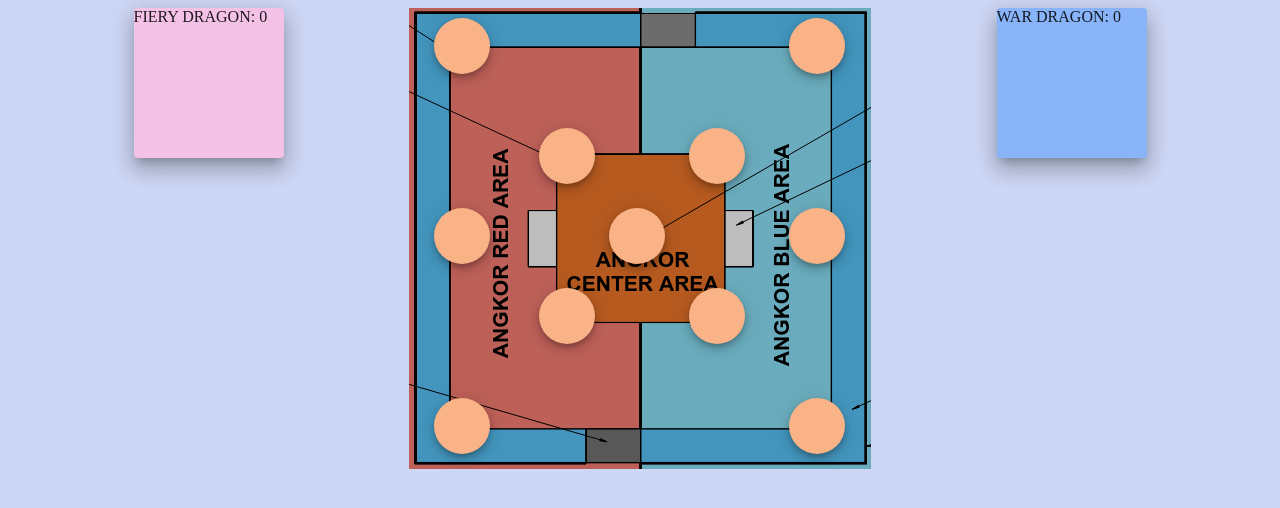
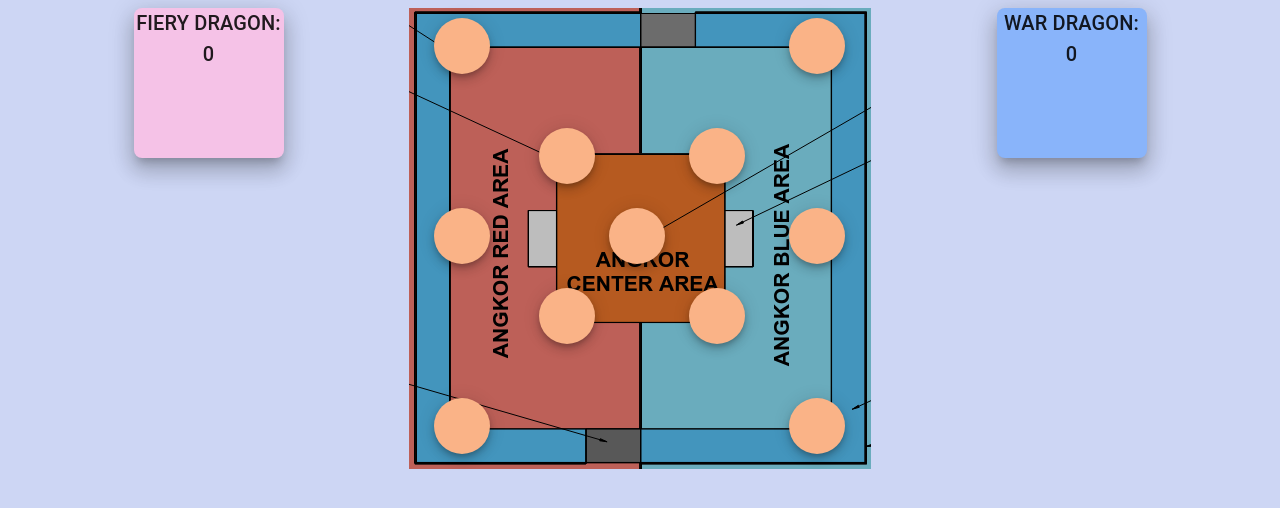
Before and after one commit to nc108x/2023-scoreboard, a React (Create React App) app: page / in a window 1280 px wide. Shown: the top 508 px of the page. Built offline with nearby package versions, Linux system fonts and the light colour scheme.

Commit message:
Slightly better info panel

```diff
--- a/src/Theme.js
+++ b/src/Theme.js
@@ -1,6 +1,11 @@
 import { createTheme } from "@mui/material/styles";
 
 const theme = createTheme({
+  typography: {
+    body1: {
+      fontFamily: "Roboto",
+    },
+  },
   palette: {
     redTeam: {
       main: "#f5c2e7",
--- a/src/components/Info.js
+++ b/src/components/Info.js
@@ -1,6 +1,7 @@
 import Paper from "@mui/material/Paper";
 import theme from "../Theme.js";
 import { ThemeProvider } from "@mui/material/styles";
+import { Typography } from "@mui/material";
 
 export default function Info({ score, dragonName, color }) {
   let bgColor;
@@ -19,9 +20,13 @@ export default function Info({ score, dragonName, color }) {
             width: "150px",
             height: "150px",
             backgroundColor: bgColor,
+            borderRadius: 2,
+            typography: "subtitle2",
+            textAlign: "center",
+            fontSize: 20,
           }}
         >
-          {dragonName + " DRAGON: \n" + score}
+          {dragonName + " DRAGON: \n" + score}{" "}
         </Paper>
       </ThemeProvider>
     </>
```
